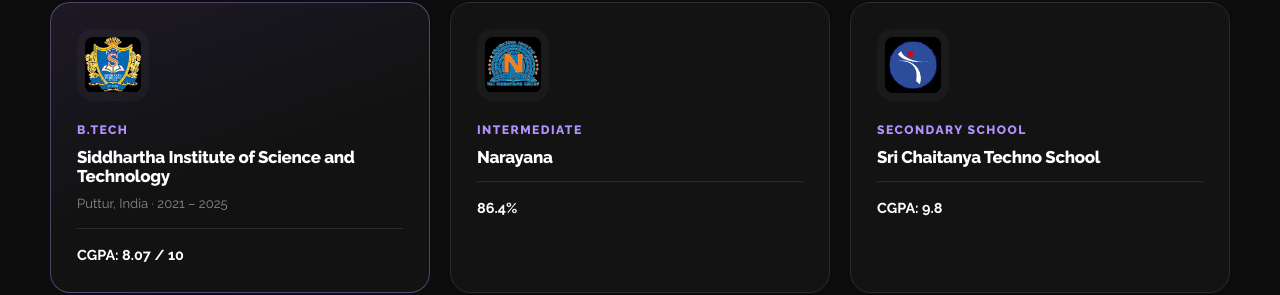
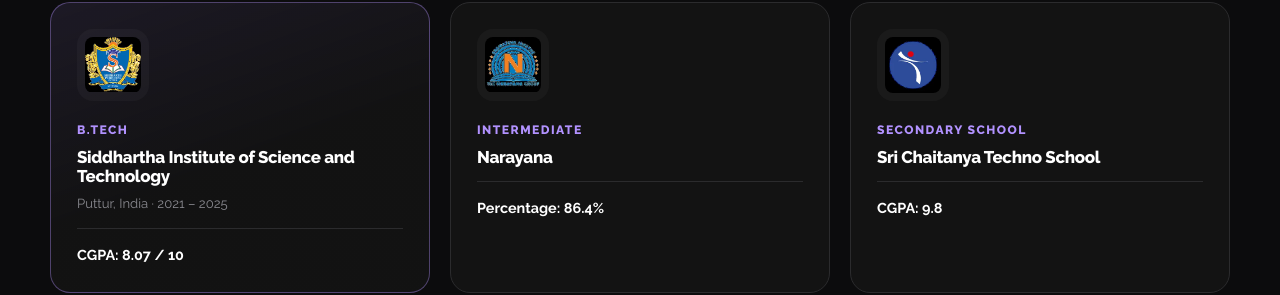
Before and after one commit to sk2003-sk/sashank-portfolio, a React (Vite) app: page / in a window 1280 px wide. Shown: the part 3811-4106 px from the top of the page. Built offline with nearby package versions, Linux system fonts and the light colour scheme.

Commit message:
Label the Narayana intermediate result as a percentage

```diff
--- a/src/data/education.js
+++ b/src/data/education.js
@@ -15,7 +15,7 @@ export const education = [
   {
     institution: "Narayana",
     qualification: "Intermediate",
-    result: "86.4%",
+    result: "Percentage: 86.4%",
     image: interImage,
   },
   {
```
